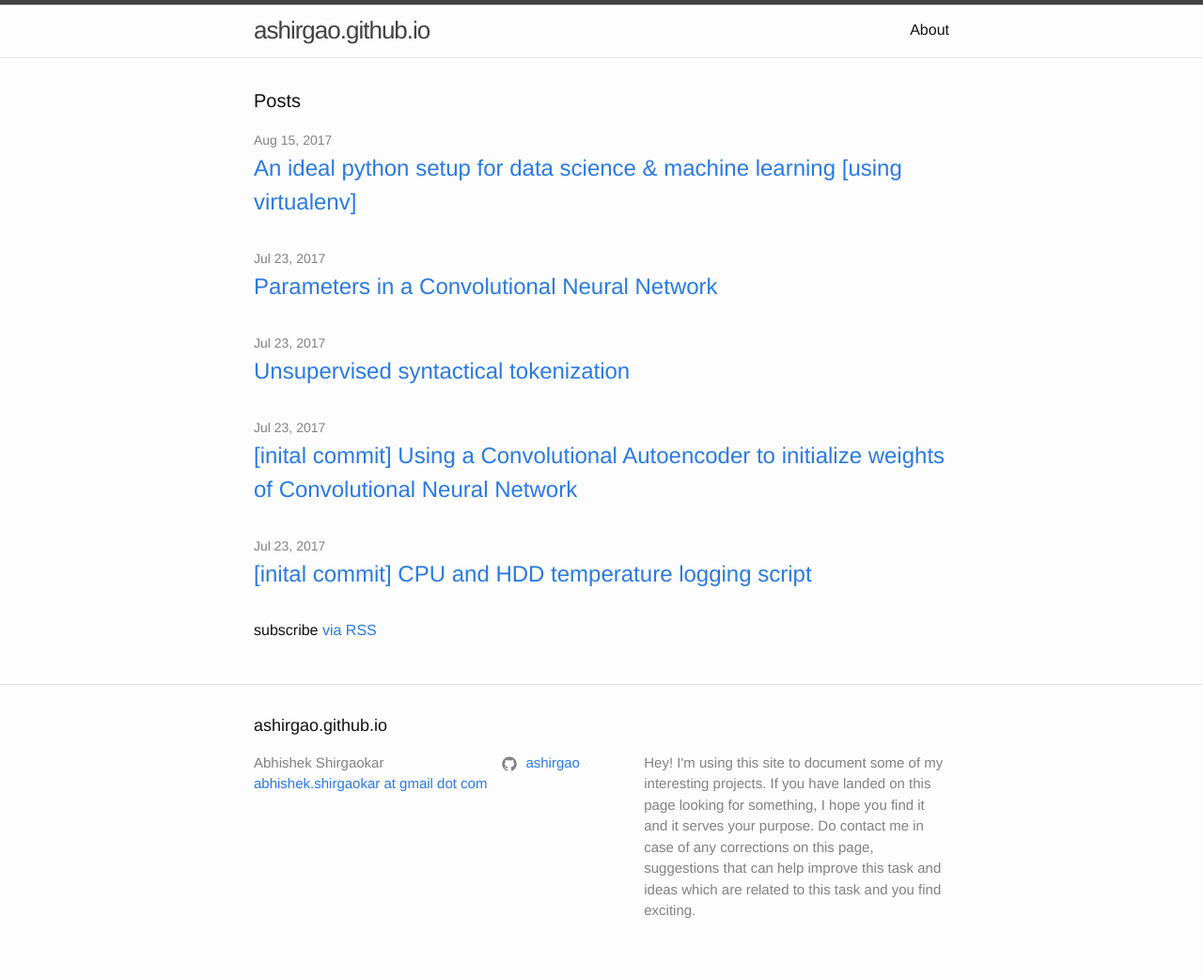
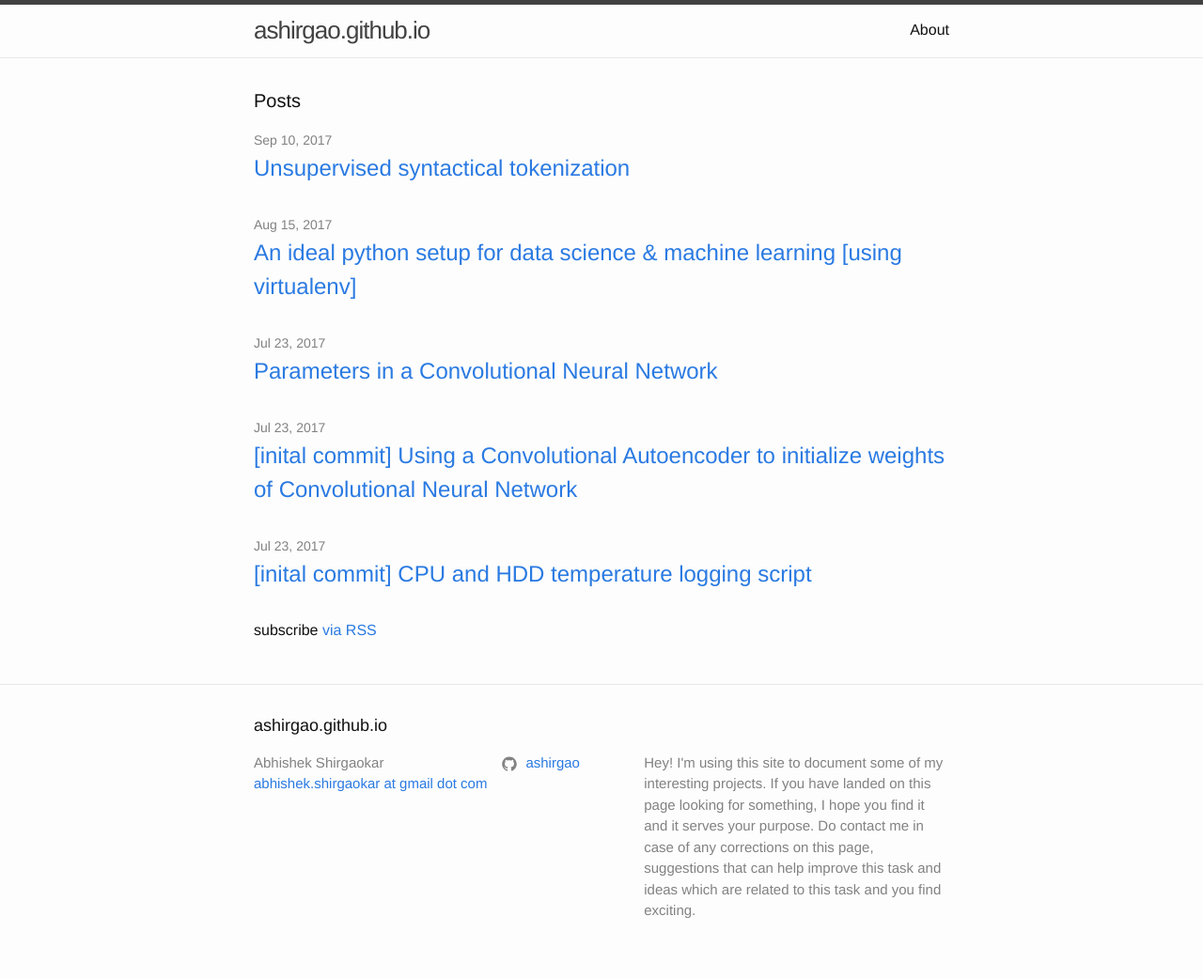
Before and after one commit to udayan-w/ashirgao.github.io, a Jekyll site: the page built from index.md, in a window 1280 px wide. Shown: the whole page at 94% size. Built offline with Jekyll 4.4.1, drawn with Linux system fonts in a browser that asks for light colours.

Commit message:
Update 2017-09-10-Unsupervised-phrase-detection.md

```diff
--- a/_posts/2017-09-10-Unsupervised-phrase-detection.md
+++ b/_posts/2017-09-10-Unsupervised-phrase-detection.md
@@ -1,7 +1,7 @@
 ---
 layout: post
 title:  "Unsupervised syntactical tokenization"
-date:   2017-07-23 12:12:12 +0530
+date:   2017-09-10 12:12:12 +0530
 ---
 
 <META HTTP-EQUIV="refresh" CONTENT="0;URL=https://ashirgao.github.io/Unsupervised-Syntactical-Tokenization/">
```
